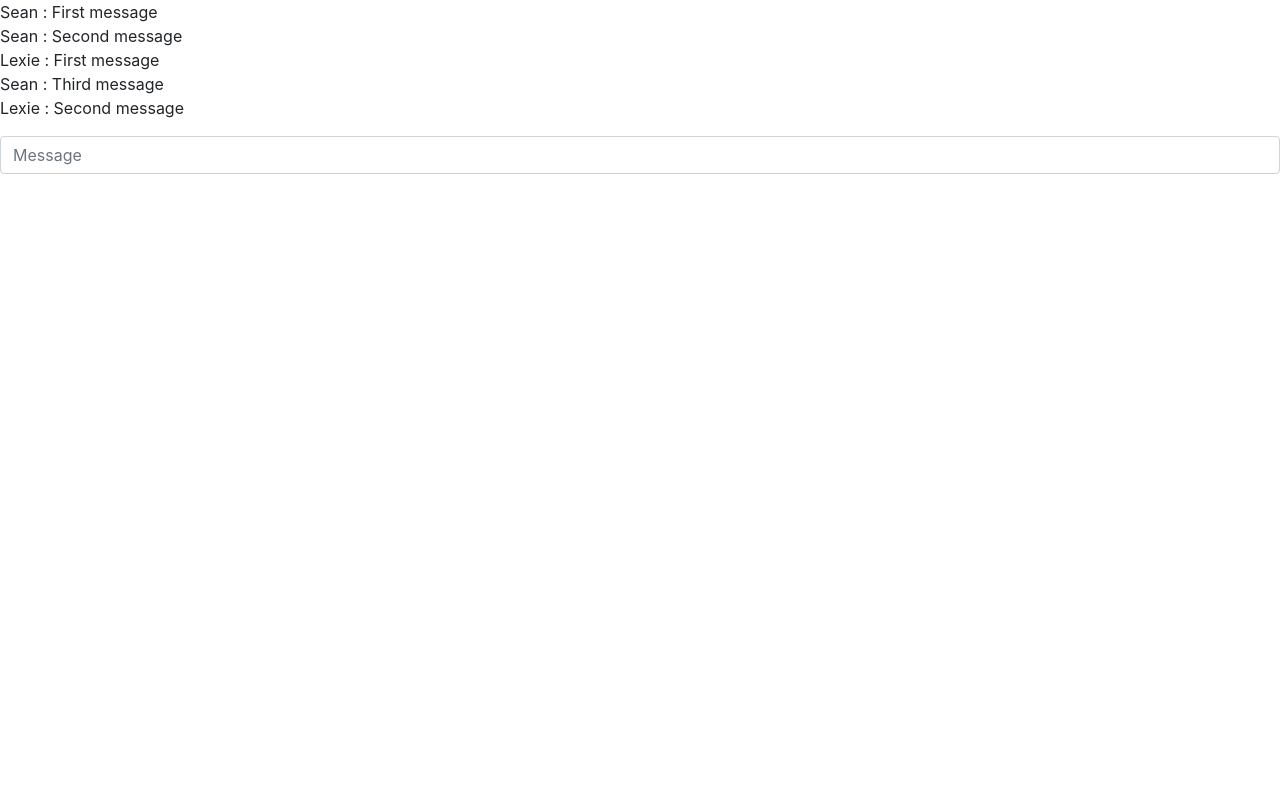
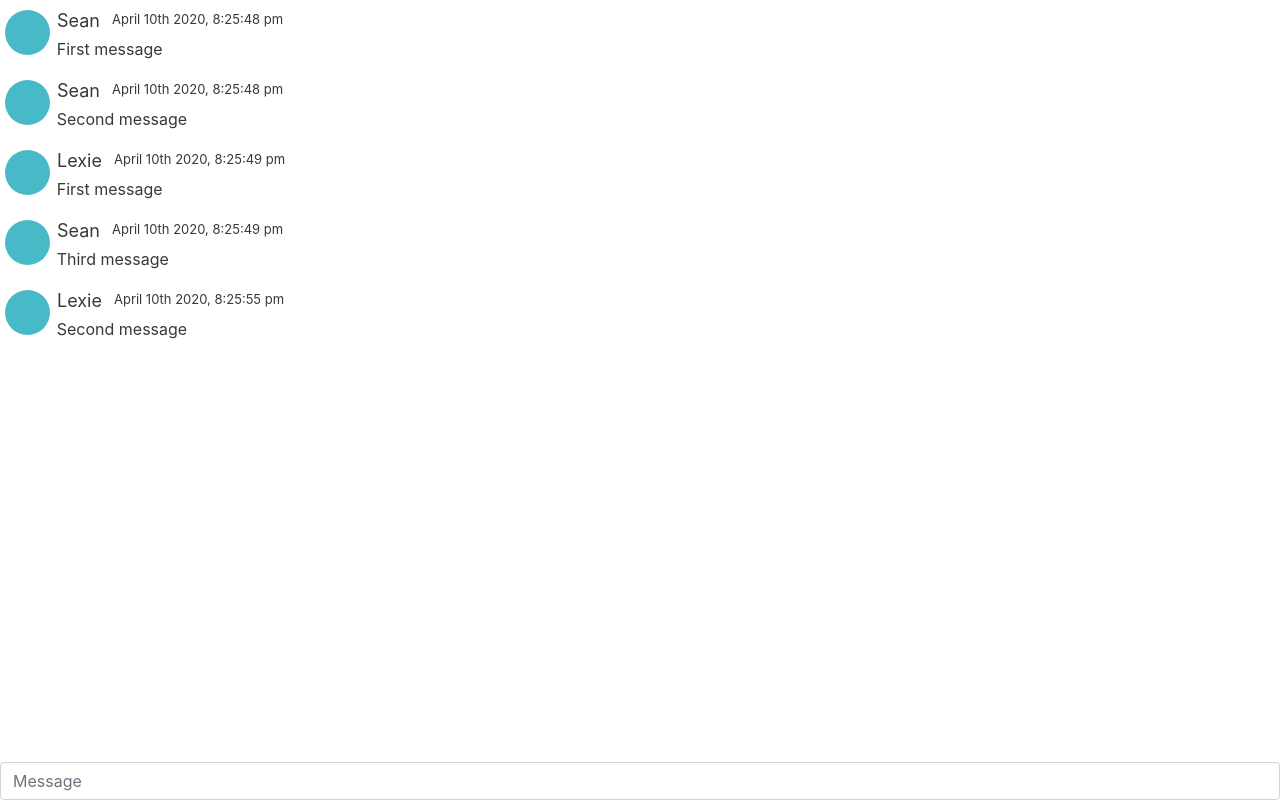
Before and after one commit to bacon-bytes/chat, a React (Create React App) app: page / in a window 1280 px wide. Built offline with nearby package versions, Linux system fonts and the light colour scheme.

Commit message:
- Message formating and  scrollability

```diff
--- a/package.json
+++ b/package.json
@@ -9,6 +9,7 @@
     "bootstrap": "^4.4.1",
     "firebase": "^7.13.2",
     "jquery": "^3.4.1",
+    "moment": "^2.24.0",
     "popper.js": "^1.16.0",
     "react": "^16.13.1",
     "react-dom": "^16.13.1",
--- /dev/null
+++ b/src/chat.css
@@ -0,0 +1,62 @@
+.colors {
+  color: #574f4a, #48b9c7, #faa41a, #ffffff, #48b9c7, #ffffff, #26d076, #dc4405;
+  /* https://slackthemes.net/#/system76 */
+}
+
+.chatBox {
+  color: #3b3836;
+}
+
+/* .conversationsBox {
+  background-color: #574f4a;
+  color: #ffffff;
+} */
+
+.messages {
+  /* max-height: 500px; */
+  min-width: 100%;
+  position: absolute;
+  top: 0px;
+  padding-bottom: 70px;
+  overflow: scroll;
+  overflow-x: visible;
+  /* background-color: burlywood; */
+}
+
+.chatInput {
+  position: fixed;
+  bottom: 0;
+  min-width: 100%;
+}
+
+.messageBox {
+  min-height: 70px;
+  padding-top: 5px;
+}
+.messageUserIcon {
+  background-color: #48b9c7;
+  float: left;
+  height: 45px;
+  width: 45px;
+  shape-outside: circle();
+  clip-path: circle();
+  margin: 5px;
+  padding-top: 10px;
+}
+.messageUserName {
+  font-size: large;
+  float: left;
+  padding: 2px;
+  position: relative;
+}
+.messageTimeStamp {
+  font-size: small;
+  position: relative;
+  left: 10px;
+  padding: 5px;
+}
+.message {
+  left: 2px;
+  position: relative;
+  padding: 2px;
+}
--- a/src/components/chat.jsx
+++ b/src/components/chat.jsx
@@ -2,6 +2,7 @@ import React, { Component } from "react";
 import Conversation from "./conversation";
 import ChatInput from "./chatInput";
 import { getMessages } from "../services/fakeMessages";
+import "../chat.css";
 
 class Chat extends Component {
   constructor(props) {
@@ -11,29 +12,35 @@ class Chat extends Component {
 
   componentDidMount() {
     const messages = getMessages();
-
     this.setState({ messages: messages });
   }
 
   handleSubmit = (message) => {
     let messages = [...this.state.messages];
-    const timeStamp = Date.now();
-    const newMessage = {
-      userId: "5b21ca3eeb7f6fbccd471813",
-      userName: "Sean",
-      timeStamp: timeStamp,
-      message: message,
-      conversationId: "1000",
-    };
+    const newMessage = this.returnNewMessage(message);
     messages.push(newMessage);
     this.setState({ messages });
   };
 
+  returnNewMessage = (message) => {
+    return {
+      userId: "5b21ca3eeb7f6fbccd471813",
+      userName: "Sean",
+      timeStamp: Date.now(),
+      message: message,
+      conversationId: "1000",
+    };
+  };
+
   render() {
     return (
-      <div>
-        <Conversation messages={this.state.messages} />
-        <ChatInput handleSubmit={this.handleSubmit} />
+      <div className="chatBox">
+        <div className="messages">
+          <Conversation messages={this.state.messages} />
+        </div>
+        <div className="chatInput">
+          <ChatInput handleSubmit={this.handleSubmit} />
+        </div>
       </div>
     );
   }
--- a/src/components/conversation.jsx
+++ b/src/components/conversation.jsx
@@ -1,21 +1,27 @@
 import React, { Component } from "react";
+import "../chat.css";
+import moment from "moment";
 
 const Conversation = ({ messages }) => {
   let message;
   if (messages.length > 0) {
     message = messages.map((message, index) => (
-      <div key={index}>
-        {messages[index].userName} : {messages[index].message}
+      <div key={index} className="messageBox">
+        <div className="messageUserIcon"></div>
+        <div>
+          <div className="messageUserName">{messages[index].userName} </div>
+          <div className="messageTimeStamp">
+            {moment(messages[index].timeStamp).format(
+              "MMMM Do YYYY, h:mm:ss a"
+            )}
+          </div>
+        </div>
+        <div className="message"> {messages[index].message}</div>
       </div>
     ));
   } else message = <div>There don't seem to be any mesages yet.</div>;
 
-  return (
-    <div>
-      {message}
-      <ul></ul>
-    </div>
-  );
+  return <div>{message}</div>;
 };
 
 export default Conversation;
--- a/src/services/fakeMessages.js
+++ b/src/services/fakeMessages.js
@@ -9,28 +9,28 @@ const messages = [
   {
     userId: "5b21ca3eeb7f6fbccd471813",
     userName: "Sean",
-    timeStamp: 1586550348659,
+    timeStamp: 1586550348759,
     message: "Second message",
     conversationId: "1000",
   },
   {
     userId: "5b21ca3eeb7f6fbccd471837",
     userName: "Lexie",
-    timeStamp: 1586550348665,
+    timeStamp: 1586550349865,
     message: "First message",
     conversationId: "1000",
   },
   {
     userId: "5b21ca3eeb7f6fbccd471813",
     userName: "Sean",
-    timeStamp: 1586550348665,
+    timeStamp: 1586550349965,
     message: "Third message",
     conversationId: "1000",
   },
   {
     userId: "5b21ca3eeb7f6fbccd471837",
     userName: "Lexie",
-    timeStamp: 1586550348667,
+    timeStamp: 1586550355667,
     message: "Second message",
     conversationId: "1000",
   },
```
Also changed, not shown: 1 other file (tests, documents, lock files or other folders).
